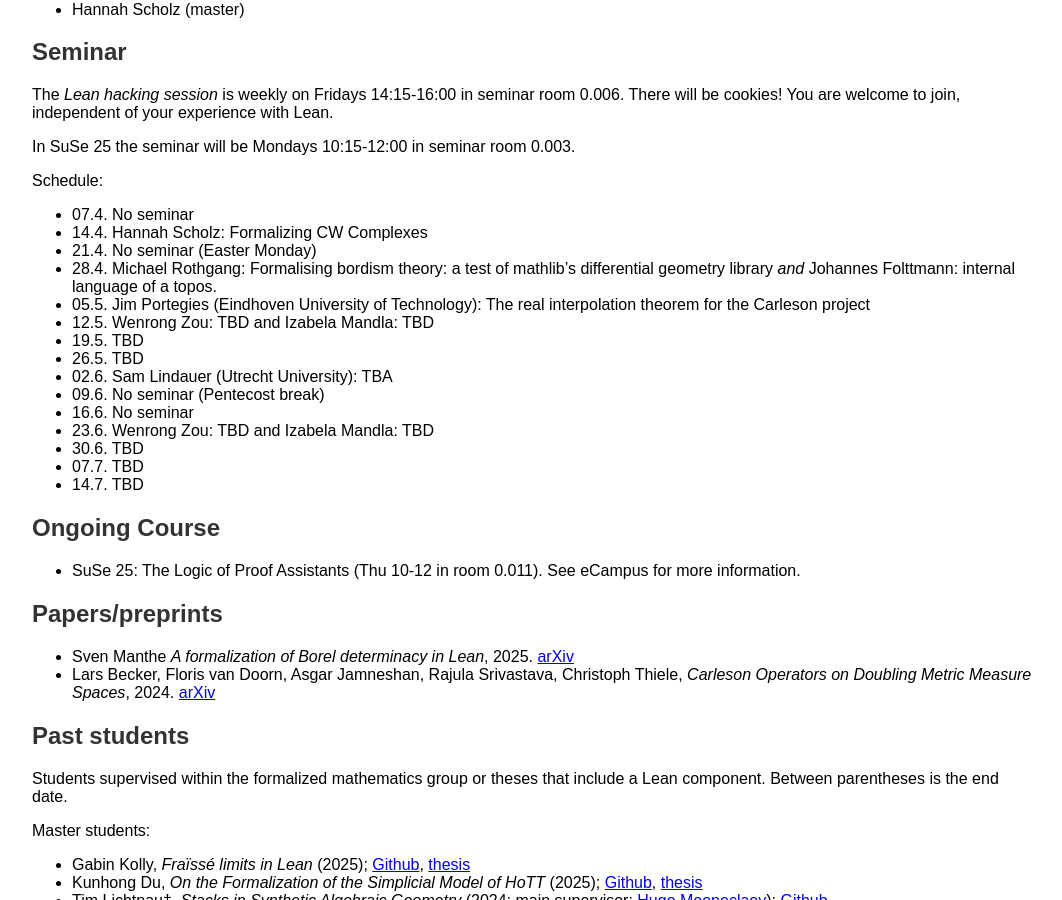
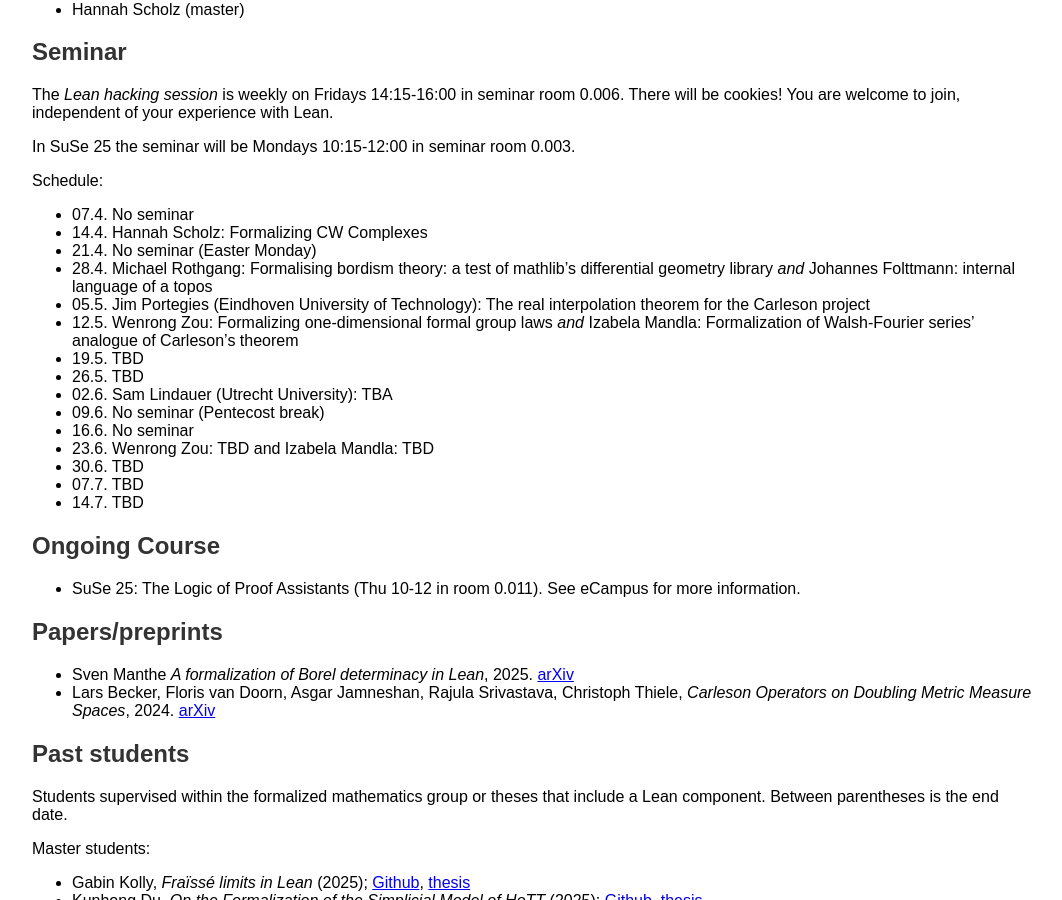
Before and after one commit to fpvandoorn/fpvandoorn.github.io, a Jekyll site: the page built from formalized-mathematics.md, in a window 1280 px wide and 900 px high, scrolled down 632 px. Shown: the whole window, without its empty margins (108-1170 px from the left). Built offline with Jekyll 4.4.1, drawn with Linux system fonts in a browser that asks for light colours; our own code applies the rules of GitHub Pages for plain Markdown files.

Commit message:
Update seminar schedule (#6)

```diff
--- a/formalized-mathematics.md
+++ b/formalized-mathematics.md
@@ -48,9 +48,9 @@ Schedule:
 * 07.4. No seminar
 * 14.4. Hannah Scholz: Formalizing CW Complexes
 * 21.4. No seminar (Easter Monday)
-* 28.4. Michael Rothgang: Formalising bordism theory: a test of mathlib's differential geometry library *and* Johannes Folttmann: internal language of a topos.
+* 28.4. Michael Rothgang: Formalising bordism theory: a test of mathlib's differential geometry library *and* Johannes Folttmann: internal language of a topos
 * 05.5. Jim Portegies (Eindhoven University of Technology): The real interpolation theorem for the Carleson project
-* 12.5. Wenrong Zou: TBD and Izabela Mandla: TBD
+* 12.5. Wenrong Zou: Formalizing one-dimensional formal group laws *and* Izabela Mandla: Formalization of Walsh-Fourier series' analogue of Carleson's theorem
 * 19.5. TBD
 * 26.5. TBD
 * 02.6. Sam Lindauer (Utrecht University): TBA
```
